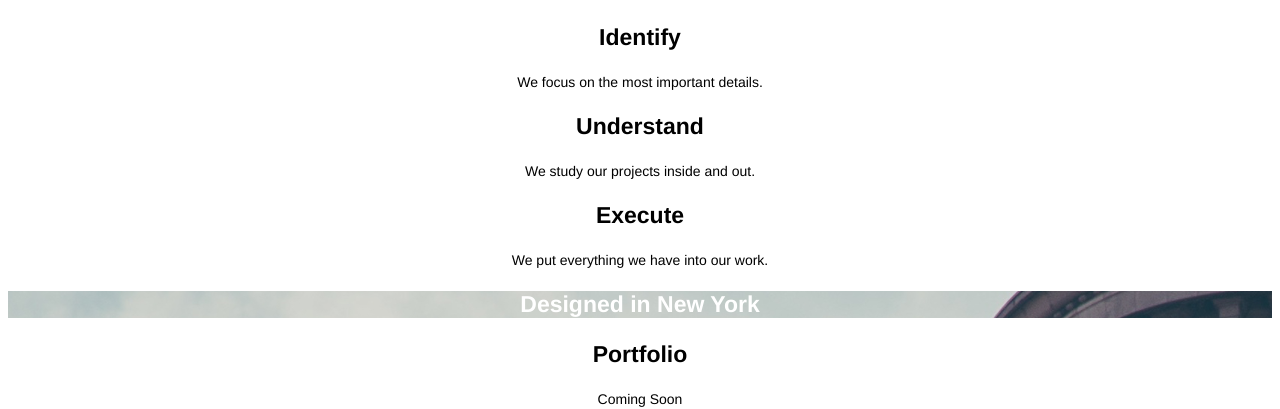
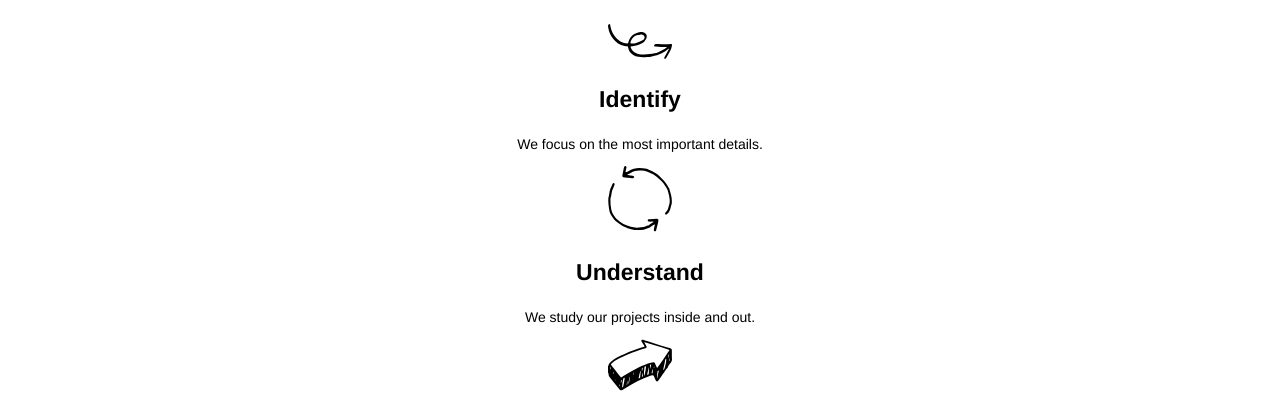
Before and after one commit to greyhobbs/Broadway, a plain HTML site: page index.html in a window 1280 px wide. Shown: the part 401-810 px from the top of the page. Drawn offline with Linux system fonts and the light colour scheme.

Commit message:
Final update.

```diff
--- a/index.html
+++ b/index.html
@@ -18,13 +18,13 @@
 
     <div id="process" class="process">
       <h2>Our Process</h2>
-      <!--Place "Identify" Image Here-->
+      <img src="./Resources/identify.svg">
       <h3>Identify</h3>
       <p>We focus on the most important details.</p>
-      <!--Place "Understand" Image Here-->
+      <img src="./Resources/understand.svg">
       <h3>Understand</h3>
       <p>We study our projects inside and out.</p>
-      <!--Place "Execute" Image Here-->
+      <img src="./Resources/execute.svg">
       <h3>Execute</h3>
       <p>We put everything we have into our work.</p>
     </div>
```
Also changed, not shown: Resources/execute.svg (added), Resources/identify.svg (added), Resources/understand.svg (added), 3 other files.
